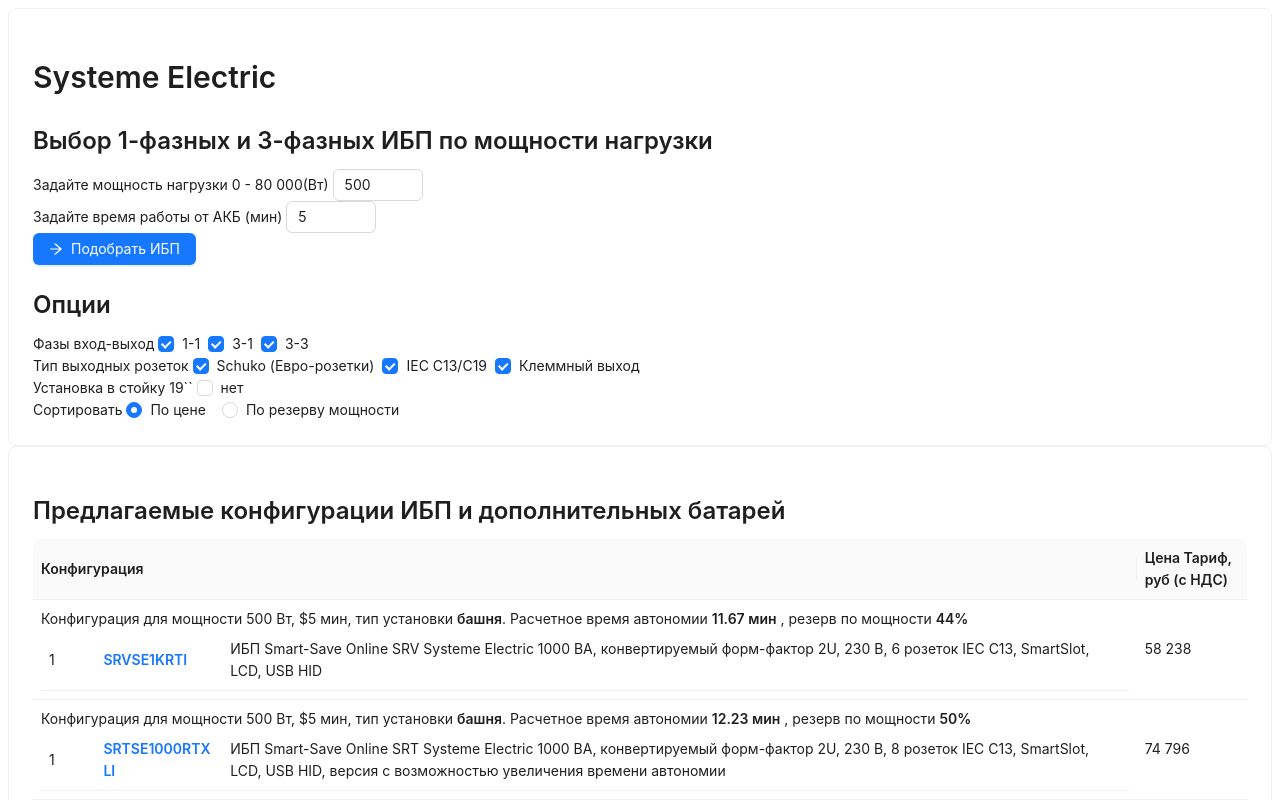
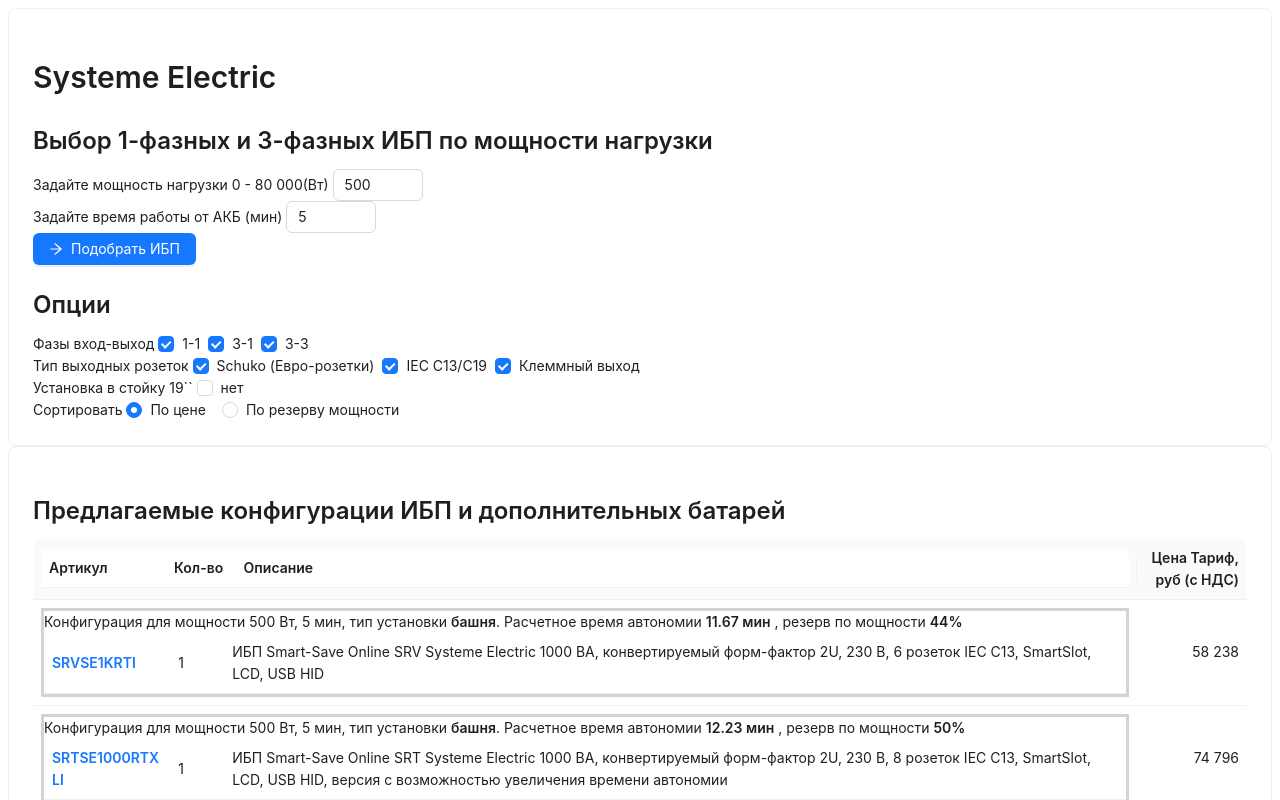
Before and after one commit to psvekb/ups-selector, a Next.js app: page / in a window 1280 px wide. Both pictures are taken after a click on the button "Подобрать ИБП". Shown: the top 800 px of the page. Built offline with nearby package versions, Linux system fonts and the light colour scheme.

Commit message:
fix some style

```diff
--- a/Components/UpsSelector.jsx
+++ b/Components/UpsSelector.jsx
@@ -147,6 +147,7 @@
           }
           selectedData.push({
             key: configRow.config,
+            config: configRow.config,
             configSource,
             time,
             price:
@@ -179,106 +180,73 @@
     setFinish(true);
   }
 
+  const headerConfigSource = [
+    {
+      partNumber: "Артикул",
+      description: "Описание",
+      quantity: "Кол-во",
+    },
+  ];
+  const selectConfigColumns = [
+    {
+      title: "Артикул",
+      key: "partNumber",
+      dataIndex: "partNumber",
+      width: "7%",
+    },
+    {
+      title: "Кол-во",
+      key: "quantity",
+      dataIndex: "quantity",
+      width: "3%",
+    },
+    {
+      title: "Описание",
+      key: "description",
+      dataIndex: "description",
+      width: "50%",
+    },
+  ];
+
   const selectDataColumns = [
     {
-      title: "Конфигурация",
+      title: (
+        <Table
+          dataSource={headerConfigSource}
+          columns={selectConfigColumns}
+          showHeader={false}
+          pagination={false}
+        />
+      ),
+      // title: "Конфигурация",
       key: "config",
       dataIndex: "config",
       width: "50%",
       render: (text, record, index) => (
-        <>
+        <div style={{ border: "solid", borderColor: "lightgray" }}>
           <Text>
-            Конфигурация для мощности {requestState.upsSystemFullPower} Вт, $
+            Конфигурация для мощности {requestState.upsSystemFullPower} Вт,{" "}
             {requestState.batteryRuntime} мин, тип установки{" "}
             <strong>{requestState.rackMount ? "стойка 19``" : "башня"}</strong>. Расчетное
             время автономии <strong>{selectData[index].time} мин</strong> , резерв по
             мощности <strong>{selectData[index].powerReserve}%</strong>
           </Text>
-          {/* <Link href={selectData[index].href} target="_blank">
-            <strong>{selectData[index].upsPartNumber}</strong>{" "}
-          </Link>
-          <Text>{selectData[index].upsDescription}</Text>
-          {selectData[index].batteryQuantity > 0 && (
-            <>
-              <br />
-              <Text>
-                {selectData[index].batteryQuantity}
-                {"x "}
-                <strong>{selectData[index].batteryPartNumber}</strong>{" "}
-                {selectData[index].batteryDescription}
-              </Text>
-            </>
-          )}
-          {selectData[index].railKit1_q > 0 && (
-            <>
-              <br />
-              <Text>
-                {selectData[index].railKit1_q}
-                {"x "}
-                <strong>{selectData[index].railKit1}</strong>{" "}
-                {selectData[index].railKit1Description}
-              </Text>
-            </>
-          )}
-          {selectData[index].railKit2_q > 0 && (
-            <>
-              <br />
-              <Text>
-                {selectData[index].railKit2_q}
-                {"x "}
-                <strong>{selectData[index].railKit2}</strong>{" "}
-                {selectData[index].railKit2Description}
-              </Text>
-            </>
-          )} */}
           <Table
             dataSource={selectData[index].configSource}
             columns={selectConfigColumns}
             showHeader={false}
             pagination={false}
           />
-        </>
+        </div>
       ),
     },
-    // {
-    //   title: "Расчетное время (мин)",
-    //   key: "time",
-    //   dataIndex: "time",
-    //   width: "5%",
-    // },
-    // {
-    //   title: "Резерв по мощности %",
-    //   key: "powerReserve",
-    //   dataIndex: "powerReserve",
-    //   width: "5%",
-    // },
     {
       title: "Цена Тариф, руб (с НДС)",
       key: "price",
       dataIndex: "price",
       width: "5%",
+      align: "right",
       render: (text, record, index) => <>{strUSD(text)}</>,
-    },
-  ];
-
-  const selectConfigColumns = [
-    {
-      title: "кол-во",
-      key: "quantity",
-      dataIndex: "quantity",
-      width: "3%",
-    },
-    {
-      title: "Партномер",
-      key: "partNumber",
-      dataIndex: "partNumber",
-      width: "7%",
-    },
-    {
-      title: "Описание",
-      key: "description",
-      dataIndex: "description",
-      width: "50%",
     },
   ];
 
```
